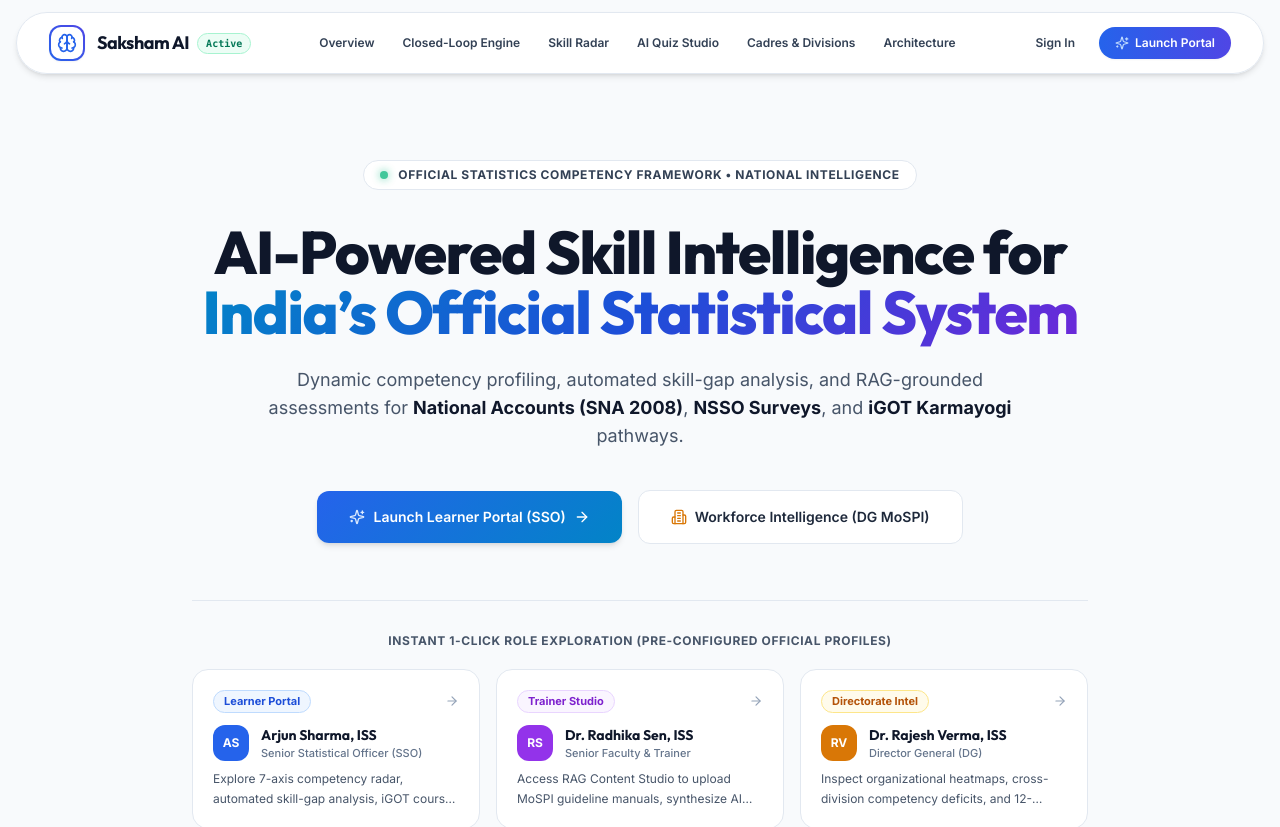
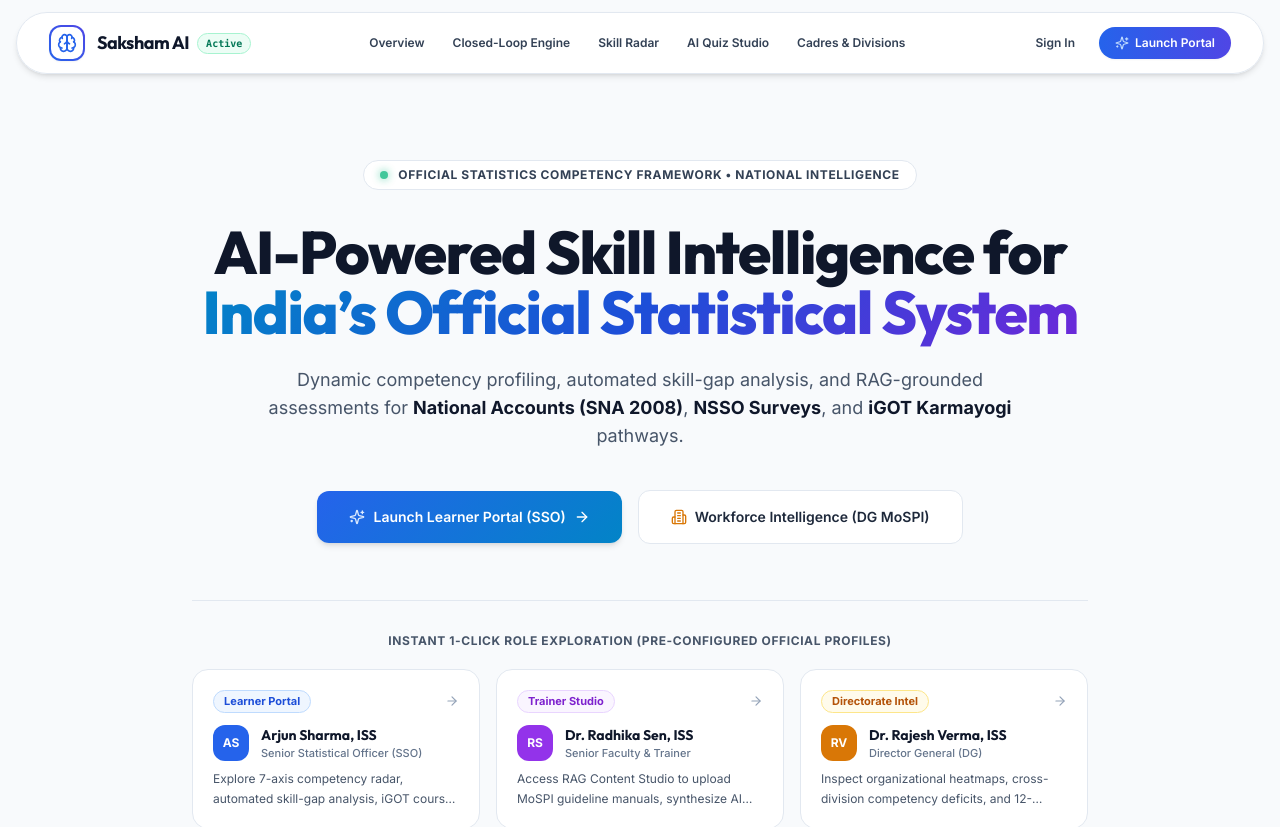
Before and after one commit to Jayanta2004/Saksham-AI---SIH26, a React (Vite) app in the folder frontend/: page / in a window 1280 px wide. Shown: the top 827 px of the page. Built offline with nearby package versions, Linux system fonts and the light colour scheme; no server answers; the HTML template or start-up script is replaced by a standard one.

Commit message:
fixed bugs

```diff
--- a/frontend/src/pages/public/LandingPage.jsx
+++ b/frontend/src/pages/public/LandingPage.jsx
@@ -329,7 +329,6 @@
             <a href="#competency-demo" className="hover:text-blue-600 transition-colors">Skill Radar</a>
             <a href="#quiz-simulator" className="hover:text-blue-600 transition-colors">AI Quiz Studio</a>
             <a href="#divisions" className="hover:text-blue-600 transition-colors">Cadres &amp; Divisions</a>
-            <a href="#features" className="hover:text-blue-600 transition-colors">Architecture</a>
           </div>
 
           {/* Actions */}
```
